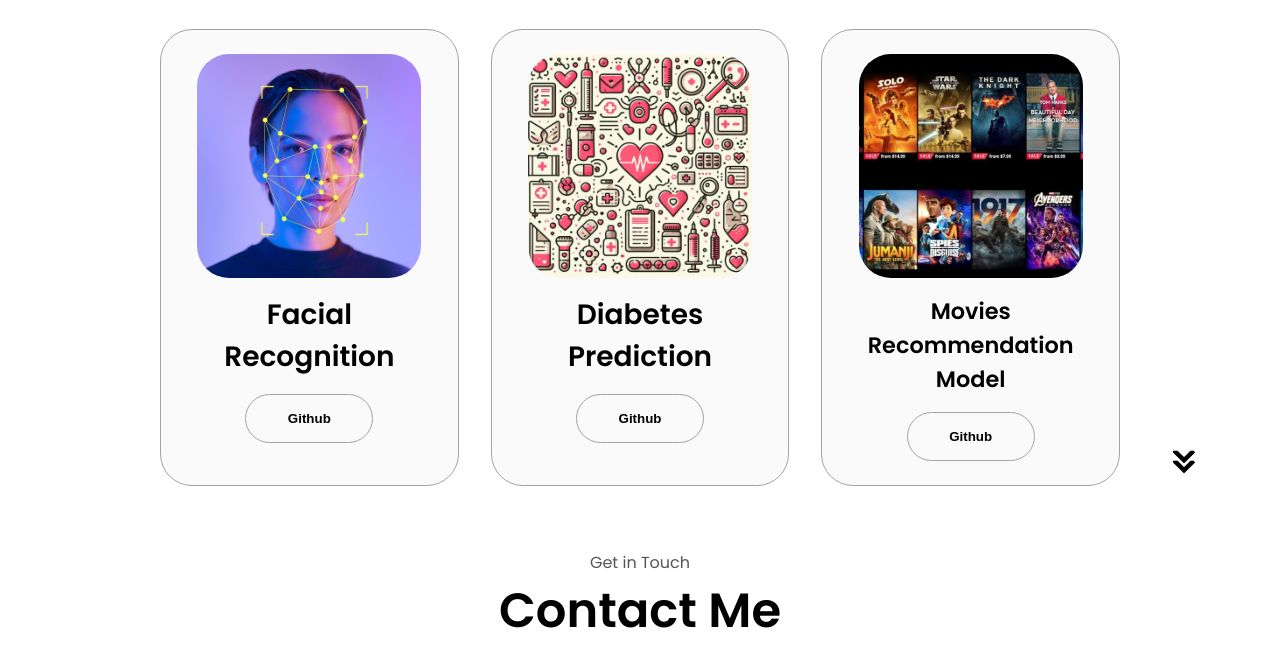
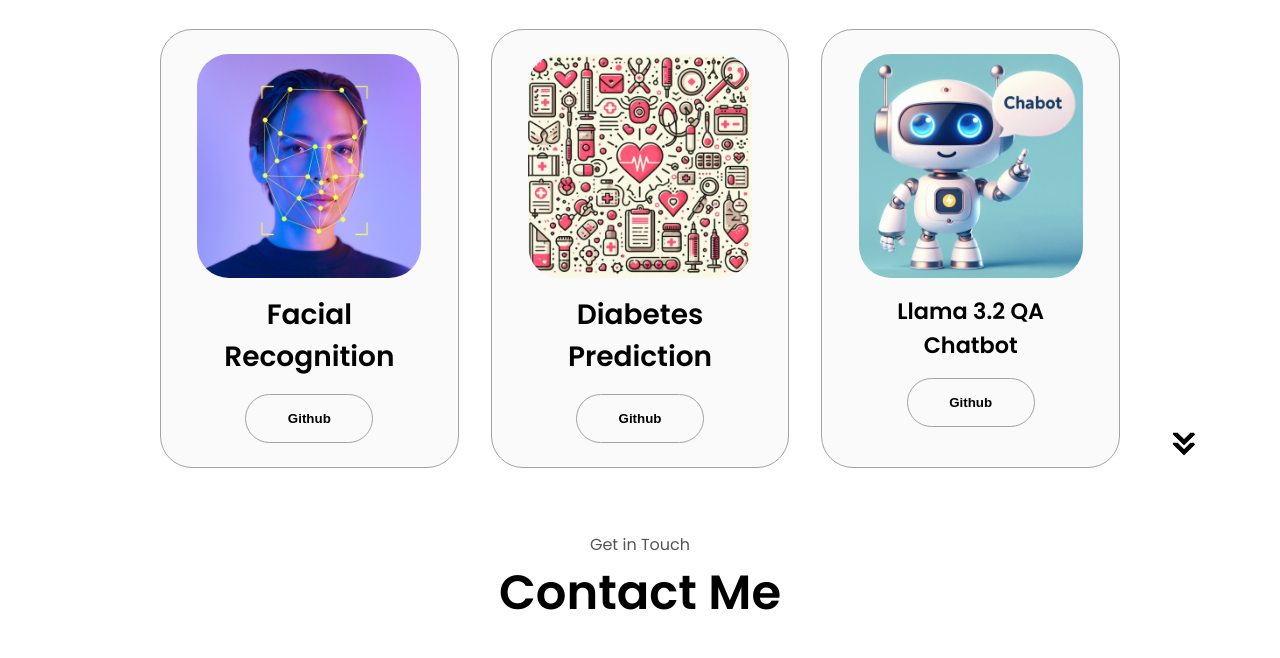
Before and after one commit to shivsharcode/portfolio-shivshar, a plain HTML site: page index.html in a window 1280 px wide. Shown: the part 2564-3222 px from the top of the page. Drawn offline with Linux system fonts and the light colour scheme.

Commit message:
completed

```diff
--- a/index.html
+++ b/index.html
@@ -311,16 +311,16 @@
           <div class="details-container color-container">
             <div class="article-container">
               <img
-                src="./assets/movie-recommendation-thumbnail.jpg"
+                src="./assets/AI chatbot thumbnail.png"
                 alt="Project 3"
                 class="project-img"
               />
             </div>
-            <h2 class="experience-sub-title project-title movie-recom-txt">Movies Recommendation Model</h2>
+            <h2 class="experience-sub-title project-title movie-recom-txt">Llama 3.2 QA Chatbot</h2>
             <div class="btn-container">
               <button
                 class="btn btn-color-2 project-btn"
-                onclick="location.href='https://github.com/shivsharcode/Movie_Predictor.git'"
+                onclick="location.href='https://github.com/shivsharcode/LangChain-Shivam-mini-Robo.git'"
               >
                 Github
               </button>
```
Also changed, not shown: assets/AI chatbot thumbnail.png (added), assets/chatbot.png (added).
